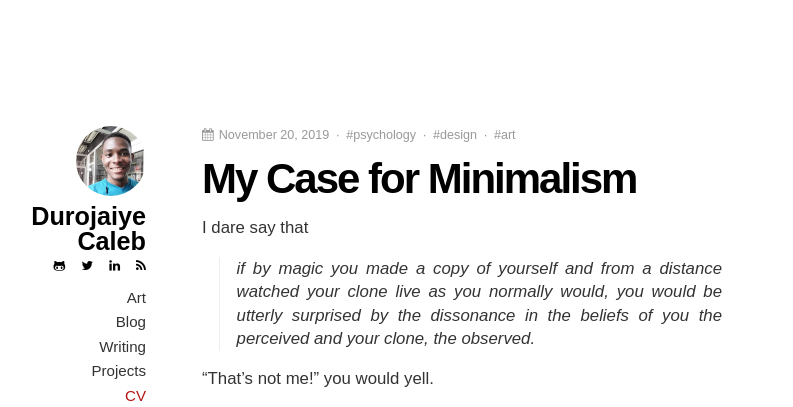
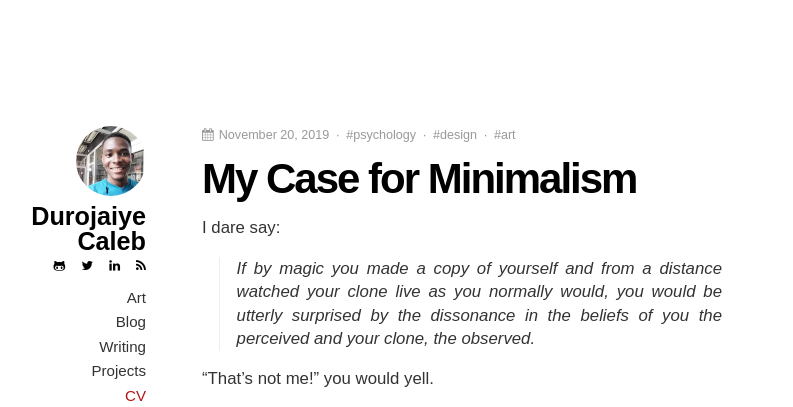
Before and after one commit to dCO2/blog-gh-pages, a Jekyll site: the page built from _posts/2019-11-20-my-case-for-minimalism.md, in a window 1280 px wide. Shown: the top 407 px of the page, without its empty margins (174-967 px from the left). Built offline with Jekyll 4.4.1, drawn with Linux system fonts in a browser that asks for light colours; some web fonts are replaced.

Commit message:
Updated posts

```diff
--- a/_posts/2019-11-20-my-case-for-minimalism.md
+++ b/_posts/2019-11-20-my-case-for-minimalism.md
@@ -4,8 +4,8 @@ title: My Case for Minimalism
 tags: psychology design art
 ---
 
-I dare say that
-> if by magic you made a copy of yourself and from a distance watched your clone live as you normally would, you would be utterly surprised by the dissonance in the beliefs of you the perceived and your clone, the observed.
+I dare say:
+> If by magic you made a copy of yourself and from a distance watched your clone live as you normally would, you would be utterly surprised by the dissonance in the beliefs of you the perceived and your clone, the observed.
 
 "That's not me!" you would yell.
 
```
